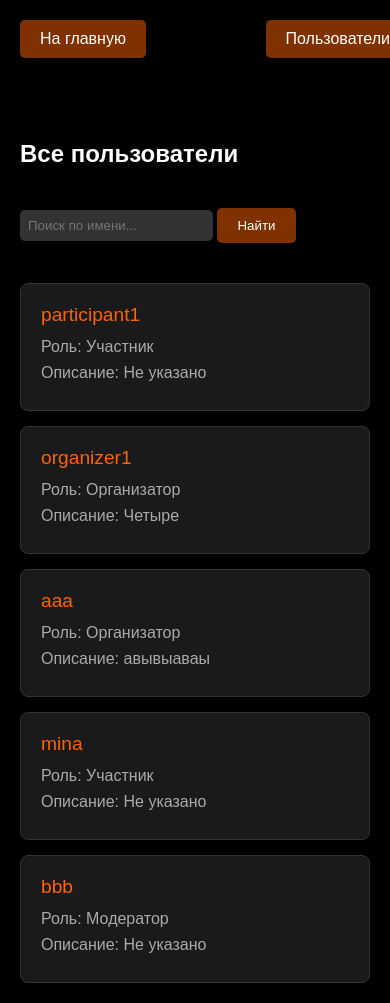
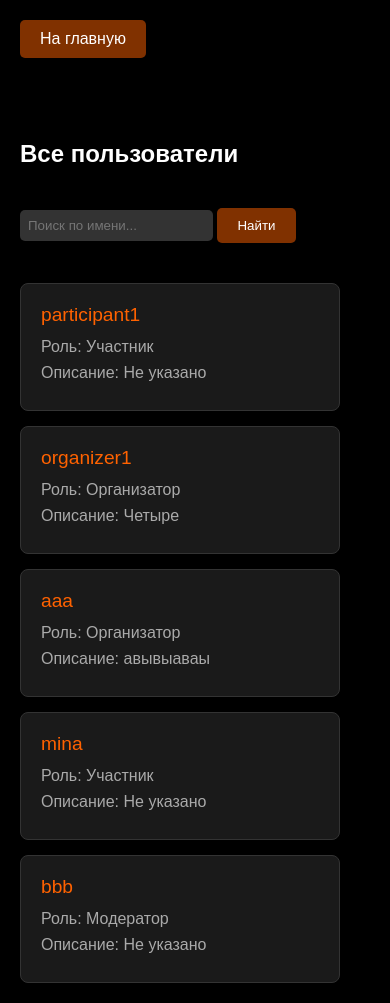
Before and after one commit to DvorNil/if...else, a Flask app: page /all_users in a window 390 px wide. Run offline with Flask 3, Linux system fonts and the light colour scheme; a user stored in the database is signed in; data comes from the database, SQL or seed files in the repository.

Commit message:
Косметические изменения
Отодвинул пару кнопок от края экрана

```diff
--- a/app/static/styles.css
+++ b/app/static/styles.css
@@ -860,3 +860,30 @@ input:checked + .slider:before {
 .save-btn:hover {
     background: #ff4500;
 }
+
+/* Общие стили для всех страниц с кнопками */
+.header .menu-btn:last-child {
+    margin-right: 50px; /* Отступ от правого края */
+}
+
+/* Для страниц списков */
+.organizers-list, .users-list {
+    padding-right: 30px; /* Отступ внутри контейнера */
+}
+
+/* Для форм редактирования */
+.edit-organizer-container {
+    margin-right: 30px; /* Симметричный отступ */
+    margin-left: 30px;
+}
+
+/* Адаптивные отступы */
+@media (max-width: 768px) {
+    .header .menu-btn:last-child {
+        margin-right: 20px;
+    }
+    .edit-organizer-container {
+        margin-right: 15px;
+        margin-left: 15px;
+    }
+}
--- a/app/templates/all_users.html
+++ b/app/templates/all_users.html
@@ -7,9 +7,6 @@
 <body>
     <div class="header">
         <a href="{{ url_for('home') }}" class="menu-btn">На главную</a>
-        {% if session.role in ['moderator', 'admin'] %}
-            <a href="{{ url_for('all_users') }}" class="menu-btn">Пользователи</a>
-        {% endif %}
     </div>
 
     <div class="posts-container">
```
Also changed, not shown: 2 other files.
